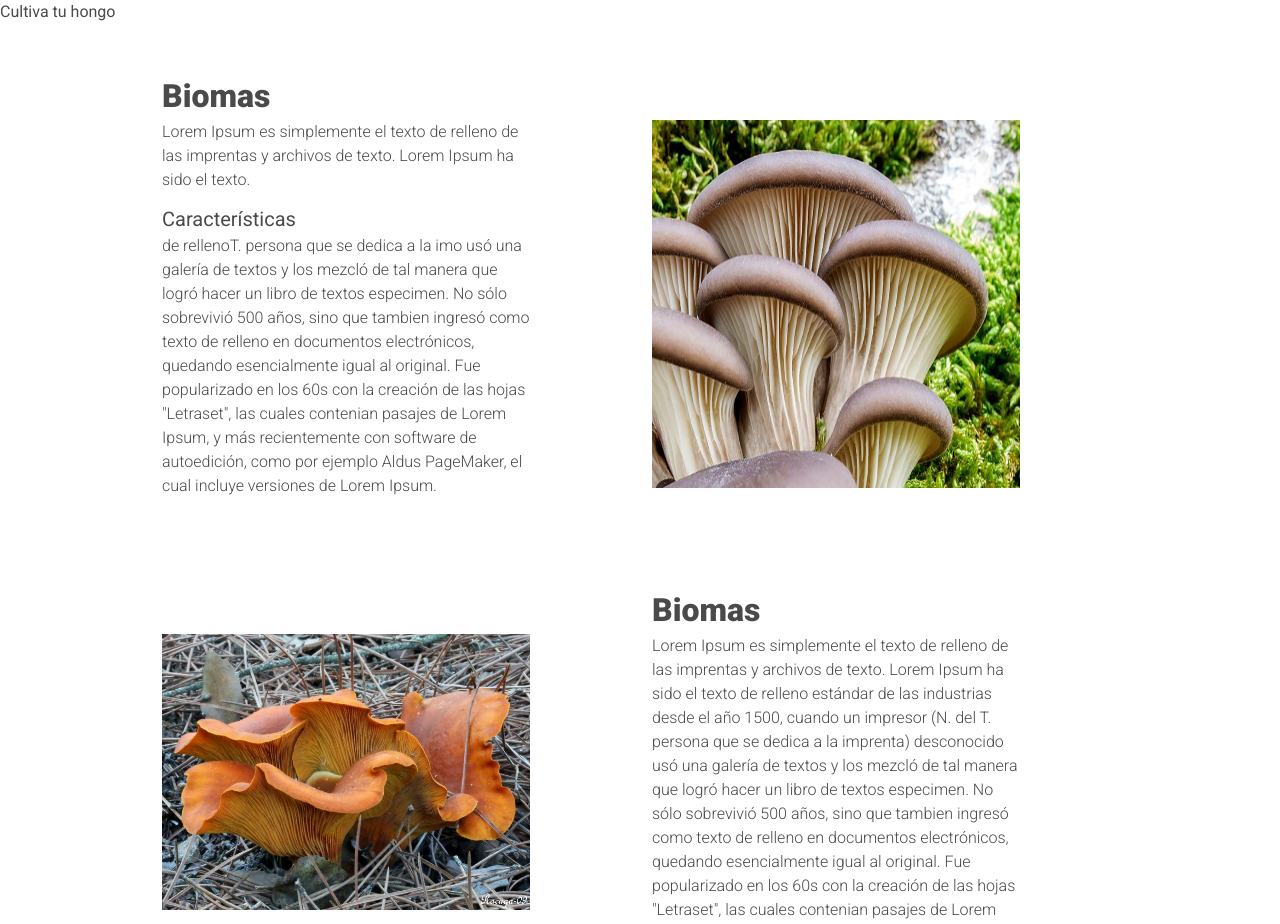
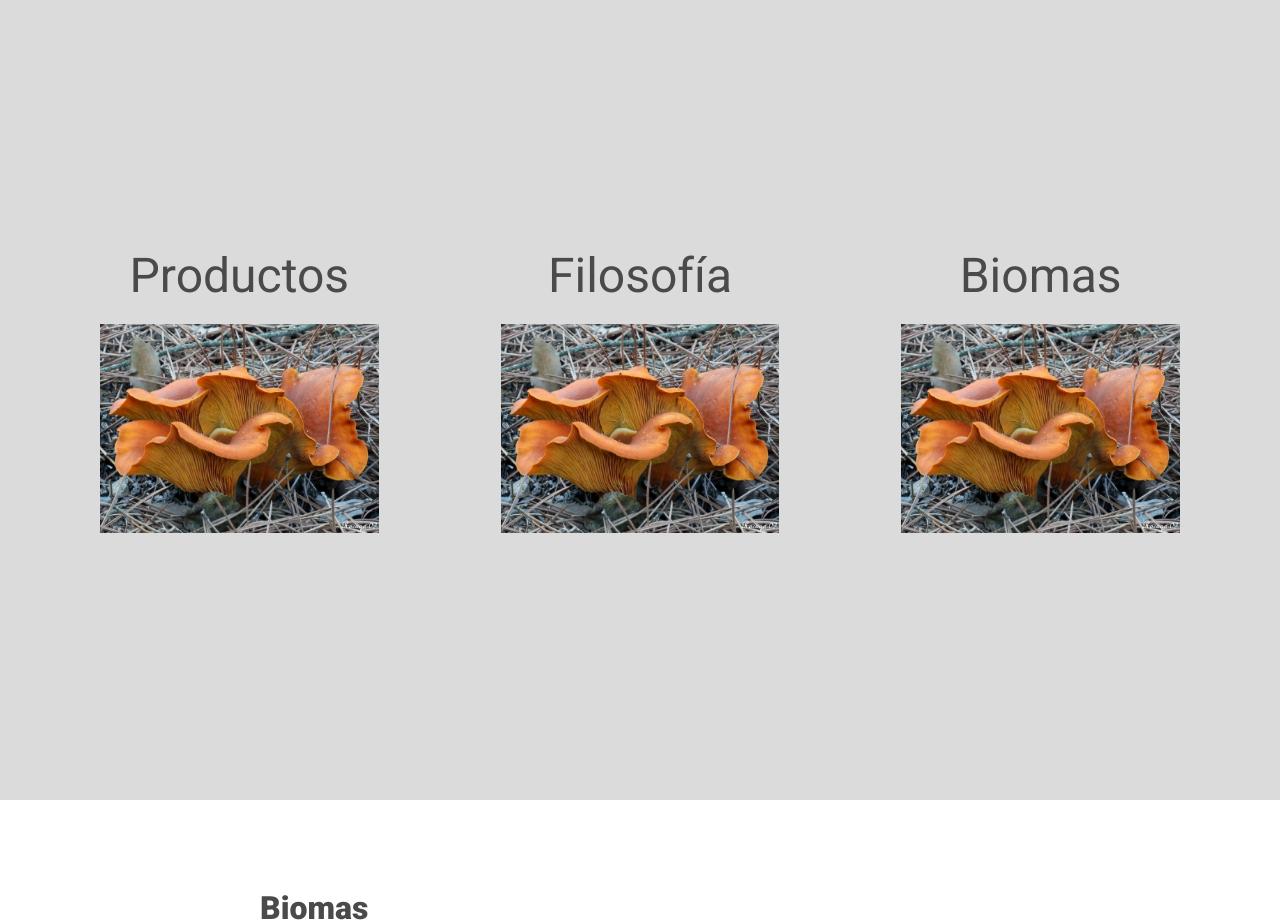
Before and after one commit to almogrote/landing-page, a website built with Vite: page src/index.html in a window 1280 px wide. Shown: the top 924 px of the page. Built offline with nearby package versions, Linux system fonts and the light colour scheme.

Commit message:
(en proceso) realicé la sección de presentación de tienda

```diff
--- a/src/index.html
+++ b/src/index.html
@@ -10,21 +10,51 @@
   <script type="module" src="./index.js"></script>
 </head>
 <body>
-  <h1>Cultiva tu hongo</h1>
+
+
+
+  <!--section nav-->
+  <section class="hero is-fullheight has-background-grey-lighter">
+    <div class="hero-body">
+      <div class="container">
+        <div class="columns mb-4">
+          <div class="column pl-6">
+            <h1 class="is-size-1 has-text-weight-medium has-text-centered mb-3">Productos</h1>
+            <figure class="image is-4by3">
+              <img src="./assets/images/seta2.jpg">
+            </figure>
+          </div>
+          <div class="column is-offset-1">
+            <h1 class="is-size-1 has-text-weight-medium has-text-centered mb-3">Filosofía</h1>
+            <figure class="image is-4by3">
+              <img src="./assets/images/seta2.jpg">
+            </figure>
+          </div>
+          <div class="column is-offset-1 pr-6">
+            <h1 class="is-size-1 has-text-weight-medium has-text-centered mb-3">Biomas</h1>
+            <figure class="image is-4by3">
+              <img src="./assets/images/seta2.jpg">
+            </figure>
+          </div>
+        </div>
+      </div>
+    </div>
+  </section>
+
 
   <!--section information-->
   <section class="section">
     <div class="container">
       <!--for text-->
-      <div class="columns">
-        <div class="column is-offset-1 is-4">
+      <div class="columns mt-5">
+        <div class="column is-offset-2 is-4">
           <h1 class="is-size-3 has-text-weight-bold">Biomas</h1>
           <p>Lorem Ipsum es simplemente el texto de relleno de las imprentas y archivos de texto. Lorem Ipsum ha sido el texto.</p>
           <h3 class="is-size-5 has-text-weight-medium pt-3">Características</h3>
           <p>de rellenoT. persona que se dedica a la imo usó una galería de textos y los mezcló de tal manera que logró hacer un libro de textos especimen. No sólo sobrevivió 500 años, sino que tambien ingresó como texto de relleno en documentos electrónicos, quedando esencialmente igual al original. Fue popularizado en los 60s con la creación de las hojas "Letraset", las cuales contenian pasajes de Lorem Ipsum, y más recientemente con software de autoedición, como por ejemplo Aldus PageMaker, el cual incluye versiones de Lorem Ipsum.</p>
         </div>
         <!--for img-->
-        <div class="column is-4 is-offset-1">
+        <div class="column is-4">
           <figure class="image is-square mt-6">
             <img src="./assets/images/seta.jpg">
           </figure>
@@ -32,13 +62,13 @@
       </div>
       <!--for next img-->
       <div class="columns mt-6 mb-6 pt-4">
-        <div class="column is-4 is-offset-1">
+        <div class="column is-4 is-offset-2">
           <figure class="image is-4by3 mt-6">
             <img src="./assets/images/seta2.jpg">
           </figure>
         </div>
         <!--for next text-->
-        <div class="column is-offset-1 is-4">
+        <div class="column is-4">
           <h1 class="is-size-3 has-text-weight-bold">Biomas</h1>
           <p>Lorem Ipsum es simplemente el texto de relleno de las imprentas y archivos de texto. Lorem Ipsum ha sido el texto de relleno estándar de las industrias desde el año 1500, cuando un impresor (N. del T. persona que se dedica a la imprenta) desconocido usó una galería de textos y los mezcló de tal manera que logró hacer un libro de textos especimen. No sólo sobrevivió 500 años, sino que tambien ingresó como texto de relleno en documentos electrónicos, quedando esencialmente igual al original. Fue popularizado en los 60s con la creación de las hojas "Letraset", las cuales contenian pasajes de Lorem Ipsum, y más recientemente con software de autoedición, como por ejemplo Aldus PageMaker, el cual incluye versiones de Lorem Ipsum.</p>
         </div>
@@ -46,10 +76,12 @@
     </div>
   </section>
 
+
   <!--Footer-->
   <footer class="section has-background-grey-darker has-text-grey-light">
     <div class="container">
-      <div class="columns" >
+      <div class="columns pr-6 pl-6" >
+        <!--Information-->
         <div class="column is-one-fifth">
           <h1 class="is-size-5 has-text-weight-bold">Biomas</h1>
           <p>tenemos las mejores tiendas</p>
@@ -71,6 +103,7 @@
           <p>tenemos las mejores tiendas</p>
           <p>tenemos las mejores tiendas</p>
         </div>
+        <!--Social media icons-->
         <div class="column is-offset-3 is-one-fifth">
           <span>Facebook</span>
           <span>Twiteer</span>
```
